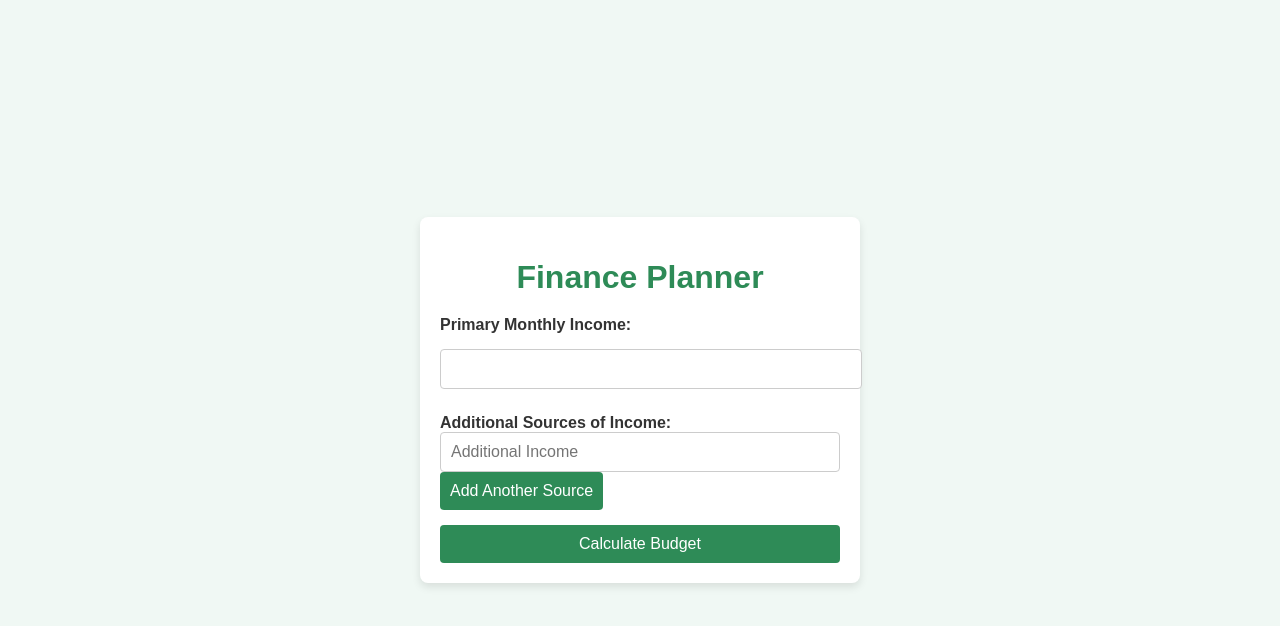
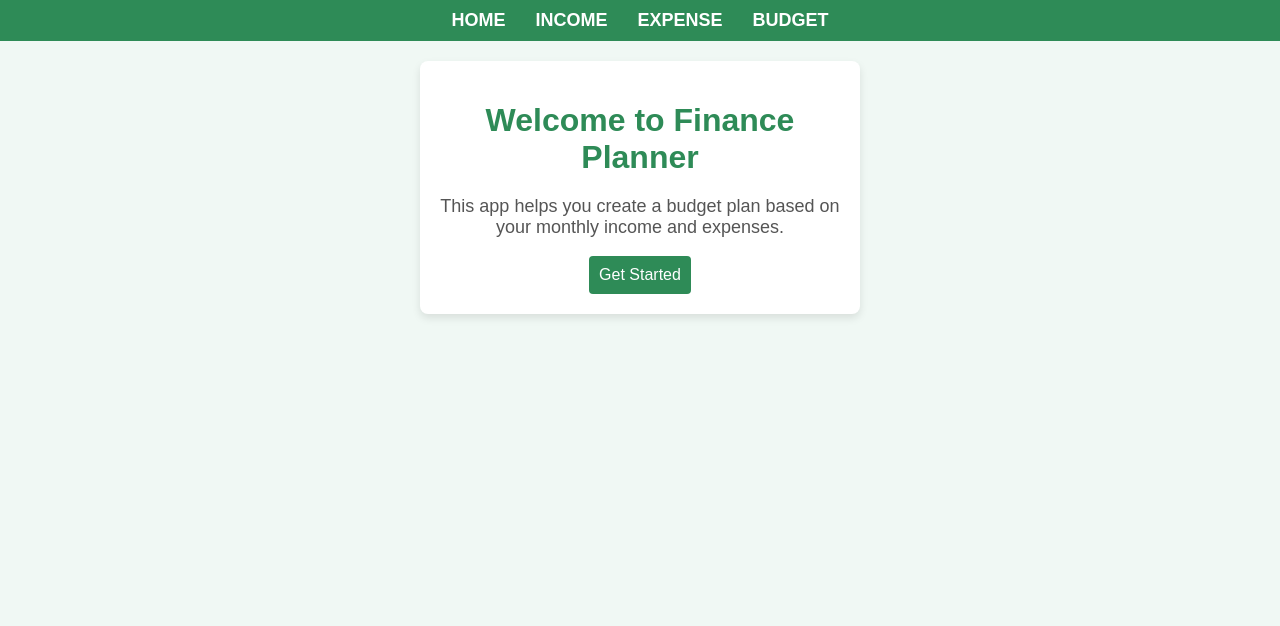
Before and after one commit to adamazl/Financial-Planner, a plain HTML site: page index.html in a window 1280 px wide. Drawn offline with Linux system fonts and the light colour scheme.

Commit message:
new features

```diff
--- a/index.html
+++ b/index.html
@@ -7,31 +7,59 @@
     <link rel="stylesheet" href="styles.css">
 </head>
 <body>
-    <div class="container">
-        <h1>Finance Planner</h1>
+    <nav>
+        <ul>
+            <li><a href="#" id="homeLink">HOME</a></li>
+            <li><a href="#" id="incomeLink">INCOME</a></li>
+            <li><a href="#" id="expenseLink">EXPENSE</a></li>
+            <li><a href="#" id="budgetLink">BUDGET</a></li>
+        </ul>
+    </nav>
+
+    <div id="home" class="content">
+        <h1>Welcome to Finance Planner</h1>
+        <p>This app helps you create a budget plan based on your monthly income and expenses.</p>
+        <button id="getStartedBtn">Get Started</button>
+    </div>
+
+    <div id="income" class="content hidden">
+        <h1>Enter Your Monthly Income</h1>
         <form id="incomeForm">
             <label for="income">Primary Monthly Income:</label>
-            <input type="number" id="income" name="income" required>
+            <input type="number" id="incomeInput" placeholder="Enter your income" required>
+            <button type="submit">Next</button>
+        </form>
+    </div>
 
-            <div id="additionalIncomeContainer">
-                <label for="additionalIncome">Additional Sources of Income:</label>
-                <div id="additionalIncomes">
-                    <div class="additional-income">
-                        <input type="number" class="additional-income-input" placeholder="Additional Income">
-                    </div>
-                </div>
-                <button type="button" id="addIncomeBtn">Add Another Source</button>
-            </div>
+    <div id="expense" class="content hidden">
+        <h1>Enter Your Monthly Expenses</h1>
+        <form id="expenseForm">
+            <label for="expenseType">Expense Type:</label>
+            <select id="expenseType">
+                <option value="bills">Bills</option>
+                <option value="subscriptions">Subscriptions</option>
+                <option value="utilities">Utilities</option>
+                <option value="debt">Debt</option>
+                <option value="other">Other</option>
+            </select>
 
-            <button type="submit">Calculate Budget</button>
+            <label for="expenseDesc">Description:</label>
+            <input type="text" id="expenseDesc" placeholder="Expense description" required>
+
+            <label for="expenseAmount">Amount:</label>
+            <input type="number" id="expenseAmount" placeholder="Enter amount" required>
+
+            <button type="submit">Next</button>
         </form>
-        <div id="budgetAllocation" class="hidden">
-            <h2>Budget Allocation</h2>
-            <p id="needs">Needs: $0.00</p>
-            <p id="wants">Wants: $0.00</p>
-            <p id="savings">Savings: $0.00</p>
-        </div>
     </div>
+
+    <div id="budget" class="content hidden">
+        <h1>Your Budget Plan</h1>
+        <p id="needs">Needs: $0.00</p>
+        <p id="wants">Wants: $0.00</p>
+        <p id="savings">Savings: $0.00</p>
+    </div>
+
     <script src="scripts.js"></script>
 </body>
 </html>
--- a/scripts.js
+++ b/scripts.js
@@ -1,41 +1,60 @@
-// scripts.js
+// Navigation and page switching
+document.getElementById('homeLink').addEventListener('click', () => showPage('home'));
+document.getElementById('incomeLink').addEventListener('click', () => showPage('income'));
+document.getElementById('expenseLink').addEventListener('click', () => showPage('expense'));
+document.getElementById('budgetLink').addEventListener('click', () => showPage('budget'));
+document.getElementById('getStartedBtn').addEventListener('click', () => showPage('income'));
 
-document.getElementById('incomeForm').addEventListener('submit', function (event) {
+// Function to show/hide pages
+function showPage(pageId) {
+    document.querySelectorAll('.content').forEach(page => page.classList.add('hidden'));
+    document.getElementById(pageId).classList.remove('hidden');
+}
+
+// Handle income form submission
+document.getElementById('incomeForm').addEventListener('submit', function(event) {
     event.preventDefault();
+    const income = parseFloat(document.getElementById('incomeInput').value);
+    if (!isNaN(income)) {
+        localStorage.setItem('income', income);
+        showPage('expense');
+    }
+});
 
-    // Get the primary income value
-    const primaryIncome = parseFloat(document.getElementById('income').value);
+// Handle expense form submission
+document.getElementById('expenseForm').addEventListener('submit', function(event) {
+    event.preventDefault();
+    const expenseType = document.getElementById('expenseType').value;
+    const expenseDesc = document.getElementById('expenseDesc').value;
+    const expenseAmount = parseFloat(document.getElementById('expenseAmount').value);
 
-    // Get additional incomes
-    const additionalIncomeInputs = document.querySelectorAll('.additional-income-input');
-    let additionalIncome = 0;
+    if (!isNaN(expenseAmount)) {
+        const expenses = JSON.parse(localStorage.getItem('expenses')) || [];
+        expenses.push({ type: expenseType, description: expenseDesc, amount: expenseAmount });
+        localStorage.setItem('expenses', JSON.stringify(expenses));
+        calculateBudget();
+        showPage('budget');
+    }
+});
 
-    additionalIncomeInputs.forEach(input => {
-        additionalIncome += parseFloat(input.value) || 0;
-    });
+// Calculate budget and display on the budget page
+function calculateBudget() {
+    const income = parseFloat(localStorage.getItem('income')) || 0;
+    const expenses = JSON.parse(localStorage.getItem('expenses')) || [];
 
-    // Calculate total income
-    const totalIncome = primaryIncome + additionalIncome;
+    let totalExpenses = 0;
+    expenses.forEach(exp => totalExpenses += exp.amount);
 
-    // Calculate budget allocations
-    const needs = (totalIncome * 0.50).toFixed(2);
-    const wants = (totalIncome * 0.30).toFixed(2);
-    const savings = (totalIncome * 0.20).toFixed(2);
+    const remainingIncome = income - totalExpenses;
 
-    // Update the display
+    const needs = (remainingIncome * 0.50).toFixed(2);
+    const wants = (remainingIncome * 0.30).toFixed(2);
+    const savings = (remainingIncome * 0.20).toFixed(2);
+
     document.getElementById('needs').textContent = `Needs: $${needs}`;
     document.getElementById('wants').textContent = `Wants: $${wants}`;
     document.getElementById('savings').textContent = `Savings: $${savings}`;
+}
 
-    // Show the budget allocation section
-    document.getElementById('budgetAllocation').classList.remove('hidden');
-});
-
-// Add new additional income field
-document.getElementById('addIncomeBtn').addEventListener('click', function () {
-    const additionalIncomesContainer = document.getElementById('additionalIncomes');
-    const newIncomeField = document.createElement('div');
-    newIncomeField.className = 'additional-income';
-    newIncomeField.innerHTML = '<input type="number" class="additional-income-input" placeholder="Additional Income">';
-    additionalIncomesContainer.appendChild(newIncomeField);
-});
+// Show the home page initially
+showPage('home');
--- a/styles.css
+++ b/styles.css
@@ -2,26 +2,59 @@
 
 body {
     font-family: Arial, sans-serif;
+    background-color: #f0f8f4; /* Mint green background */
+    margin: 0;
+    padding: 0;
+    display: flex;
+    flex-direction: column;
+    align-items: center;
+    justify-content: flex-start;
+    min-height: 100vh;
+}
+
+nav {
+    width: 100%;
+    background-color: #2e8b57;
+    padding: 10px;
+    text-align: center;
+}
+
+nav ul {
+    list-style: none;
+    margin: 0;
+    padding: 0;
     display: flex;
     justify-content: center;
-    align-items: center;
-    height: 100vh;
-    margin: 0;
-    background-color: #f0f8f4; /* Light mint green background */
 }
 
-.container {
-    background-color: #ffffff; /* White background for the container */
+nav ul li {
+    margin: 0 15px;
+}
+
+nav ul li a {
+    color: white;
+    text-decoration: none;
+    font-size: 18px;
+    font-weight: bold;
+}
+
+nav ul li a:hover {
+    text-decoration: underline;
+}
+
+.content {
+    background-color: #ffffff;
     padding: 20px;
     border-radius: 8px;
     box-shadow: 0 4px 8px rgba(0, 0, 0, 0.1);
     width: 100%;
-    max-width: 400px; /* Adjusted for a more compact look */
+    max-width: 400px;
+    margin-top: 20px;
+    text-align: center;
 }
 
 h1 {
-    text-align: center;
-    color: #2e8b57; /* Mint green color for the header */
+    color: #2e8b57; /* Mint green color for headers */
     margin-bottom: 20px;
 }
 
@@ -33,15 +66,15 @@ form {
 
 label {
     font-weight: bold;
-    color: #333; /* Dark gray text for better readability */
+    color: #333;
 }
 
-input[type="number"] {
+input[type="number"], input[type="text"], select {
     padding: 10px;
     font-size: 16px;
     border: 1px solid #ccc;
     border-radius: 4px;
-    width: 100%; /* Full width for a cleaner look */
+    width: 100%;
 }
 
 button {
@@ -49,29 +82,13 @@ button {
     font-size: 16px;
     border: none;
     border-radius: 4px;
-    background-color: #2e8b57; /* Mint green color for the button */
+    background-color: #2e8b57;
     color: white;
     cursor: pointer;
-    transition: background-color 0.3s ease; /* Smooth hover effect */
 }
 
 button:hover {
-    background-color: #1c6b4a; /* Darker mint green for hover effect */
-}
-
-#additionalIncomeContainer {
-    margin-top: 10px;
-}
-
-#additionalIncomes {
-    display: flex;
-    flex-direction: column;
-    gap: 10px;
-}
-
-.additional-income {
-    display: flex;
-    gap: 10px;
+    background-color: #1c6b4a;
 }
 
 .hidden {
@@ -80,5 +97,5 @@ button:hover {
 
 p {
     font-size: 18px;
-    color: #555; /* Medium gray text for the budget details */
+    color: #555;
 }
```
